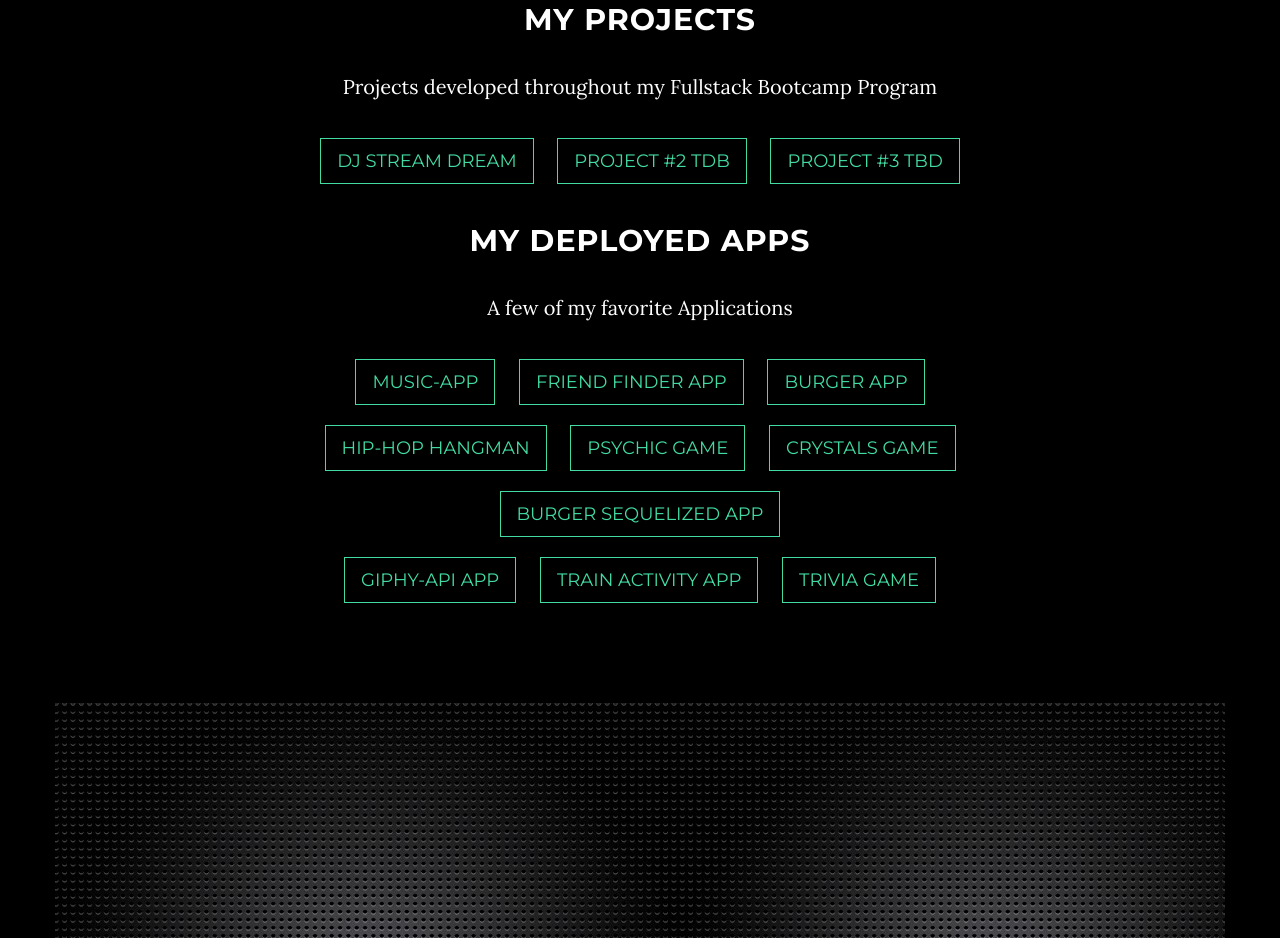
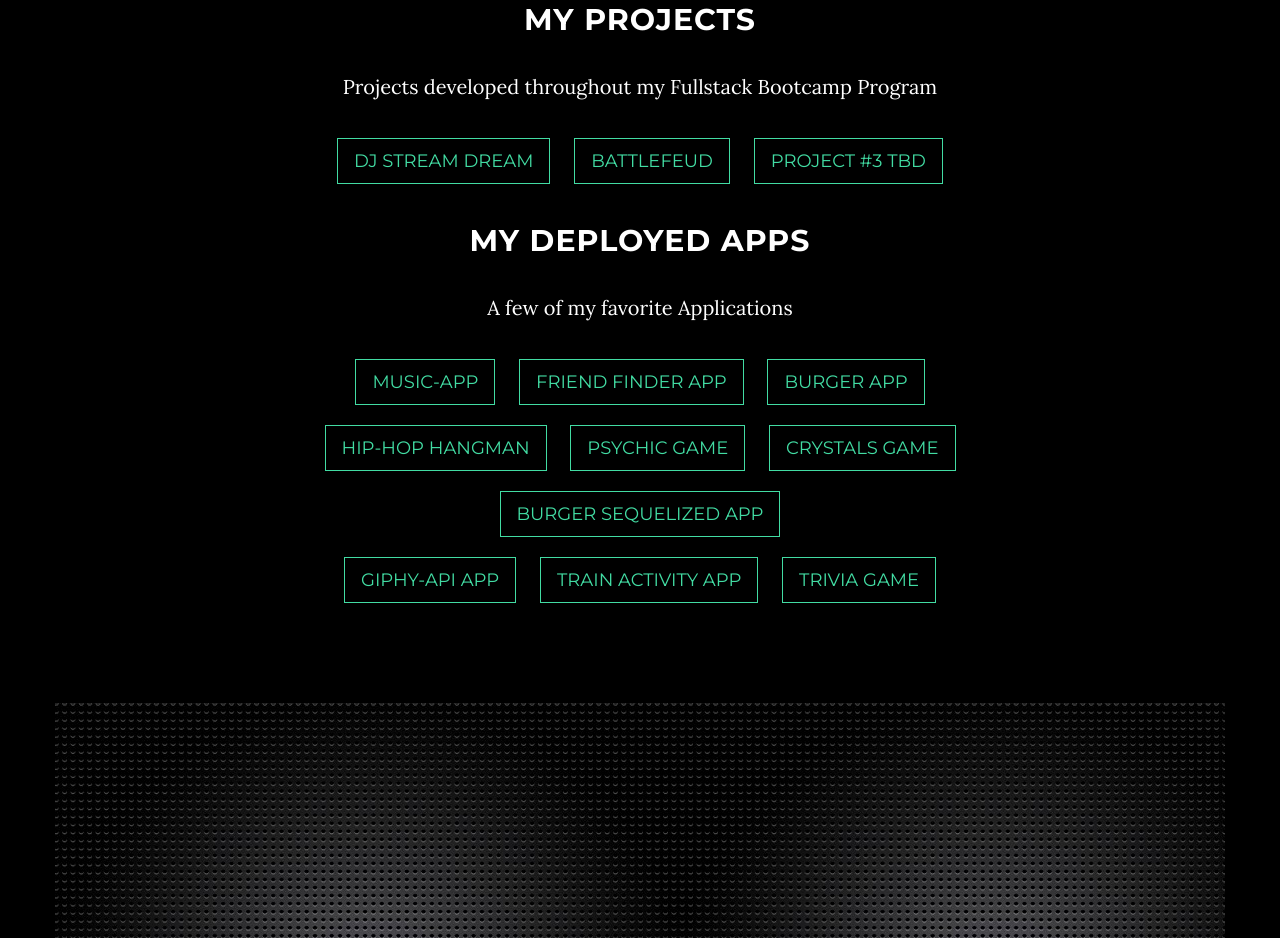
Before and after one commit to jcdova/jcdova.github.io, a website: page index.html in a window 1280 px wide. Shown: the part 2106-3044 px from the top of the page. Drawn offline with nearby package versions, Linux system fonts and the light colour scheme; some packages are replaced by stand-ins of ours.

Commit message:
adding Project 2

```diff
--- a/index.html
+++ b/index.html
@@ -114,7 +114,7 @@
                             <a href="https://jcdova.github.io/DJ_Stream_Dream/" class="btn btn-default btn-lg">DJ Stream Dream</a>
                         </span>
                         <span style="margin-left: 20px; margin-right: 20px;">
-                            <a href="#" class="btn btn-default btn-lg">Project #2 TDB</a>
+                            <a href="https://mysterious-cliffs-12088.herokuapp.com/" class="btn btn-default btn-lg">BattleFeud</a>
                         </span>
                         <span>
                             <a href="#" class="btn btn-default btn-lg">Project #3 TBD</a>
```
